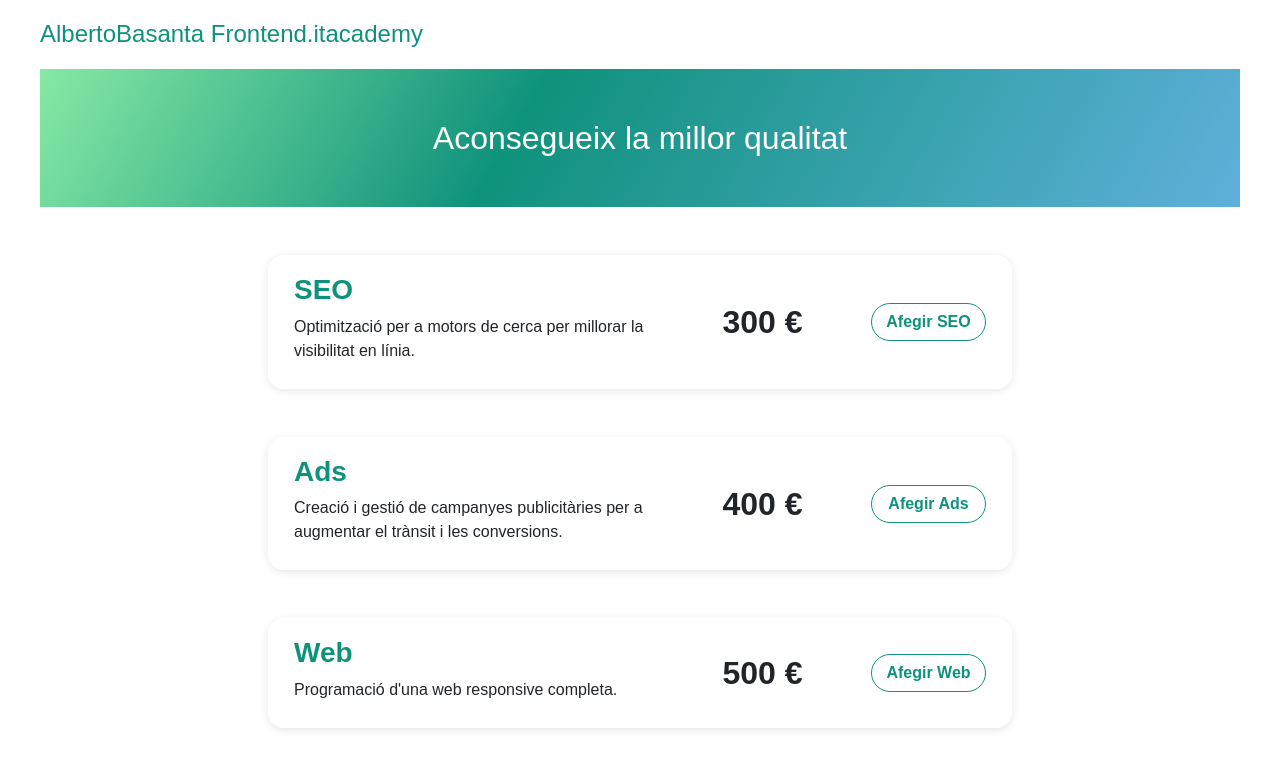
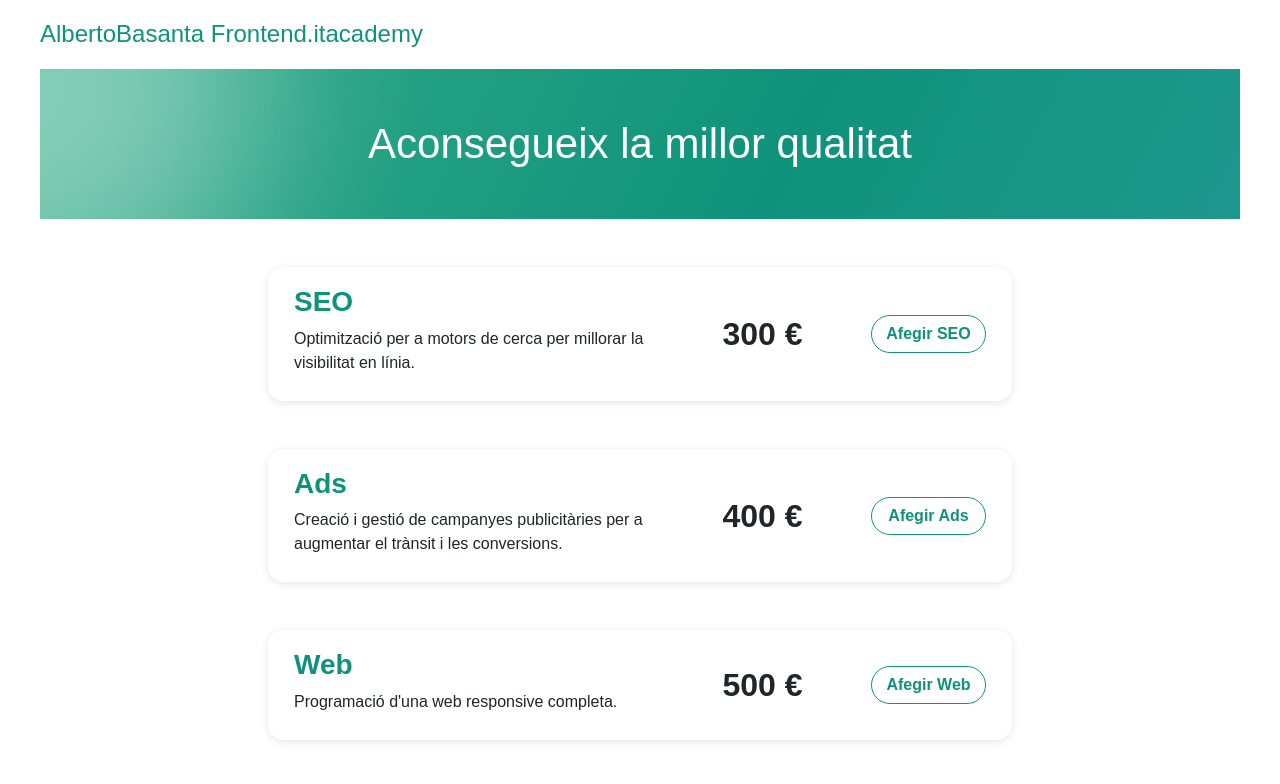
Before and after one commit to basantades/S6.-Pressupostos-Angular, an Angular app: page / in a window 1280 px wide. Shown: the top 784 px of the page. Built offline with nearby package versions, Linux system fonts and the light colour scheme.

Commit message:
mejora CSS

```diff
--- a/src/app/components/budget/budget.component.html
+++ b/src/app/components/budget/budget.component.html
@@ -1,7 +1,7 @@
 
 <div  class="services">
     @for (budget of budgets; track budget.id) {
-        <div class="contenedor" id="service-{{budget.id}}">
+        <div class="contenedor" id="service-{{budget.id}}"  [class.service-active]="budget.id === 1 && seo() || budget.id === 2 && ads() || budget.id === 3 && web()">
             <div  class="service">
             <div class="description">
                 <h3>{{budget.title}}</h3>
--- a/src/app/components/welcome/welcome.component.html
+++ b/src/app/components/welcome/welcome.component.html
@@ -2,5 +2,6 @@
     <h4>AlbertoBasanta Frontend.itacademy</h4>
     <div class="banner">
         <h1>Aconsegueix la millor qualitat</h1>
+        <div class="bolaMov2"></div>
     </div>
 </header>
--- a/src/app/components/welcome/welcome.component.scss
+++ b/src/app/components/welcome/welcome.component.scss
@@ -2,6 +2,29 @@
 header {
     margin: 20px 0;
 }
+
+
+h1 {
+    margin: 0;
+    font-size: 42px;
+    text-align: center;
+    color: #fff;
+    z-index: 10;
+    animation: aparicionTexto 0.6s ease-in-out;
+    animation-fill-mode: both;
+}
+
+@keyframes aparicionTexto {
+    0% {
+      opacity: 0;
+      transform: scale(2.5);
+    }
+    100% {
+      opacity: 1;
+      transform: scale(1);
+    }
+  }
+
 
 @media (max-width: 1200px) {
     h4 {
@@ -13,16 +36,70 @@ header {
         text-align: center
     }
 }
+// .banner {
+//     padding: 50px 5%;
+//     background-color: #0f927c;
+//     background: linear-gradient(300deg, #5fb0db 0%, #0f927c 60%, #86e9a4 100%);
+//     width: 100%;
+//     margin-top: 20px;
+// }
+
 .banner {
+    position: relative;
     padding: 50px 5%;
-    background-color: #0f927c;
-    background: linear-gradient(300deg, #5fb0db 0%, #0f927c 60%, #86e9a4 100%);
+    overflow: hidden; /* Evita que el fondo sobresalga */
     width: 100%;
     margin-top: 20px;
 }
-h1 {
-    margin: 0;
-    font-size: 32px;
-    text-align: center;
-    color: #fff;
+
+.banner::before {
+    content: "";
+    position: absolute;
+    top: -50%;
+    left: -50%;
+    width: 400%;
+    height: 400%;
+    background: linear-gradient(300deg, #5fb0db 0%, #0f927c 50%, #86e9a4 100%);
+    animation: moveGradient 8s infinite ease-in-out;
+    z-index: -1;
 }
+
+@keyframes moveGradient {
+    0% {
+        transform: translateX(0) translateY(0) rotate(0deg);
+    }
+    25% {
+        transform: translateX(-15%) translateY(-10%) rotate(5deg);
+    }
+    50% {
+        transform: translateX(-30%) translateY(-20%) rotate(0deg);
+    }
+    75% {
+        transform: translateX(-15%) translateY(-10%) rotate(-5deg);
+    }
+    100% {
+        transform: translateX(0) translateY(0) rotate(0deg);
+    }
+}
+
+
+
+.bolaMov2 {
+    background-color: #fff;
+    opacity: 40%;
+    filter: blur(60px);
+    width: 320px;
+    height: 300px;
+    border-radius: 50%;
+    position: absolute;
+    top: 130px;
+    right: 20%;
+    z-index: 5;
+    animation: gradient 8s infinite;
+  }
+
+  @keyframes gradient {
+    60% {
+      transform: scale(1.5) translate(-180%, -60%);
+    }
+  }
```
